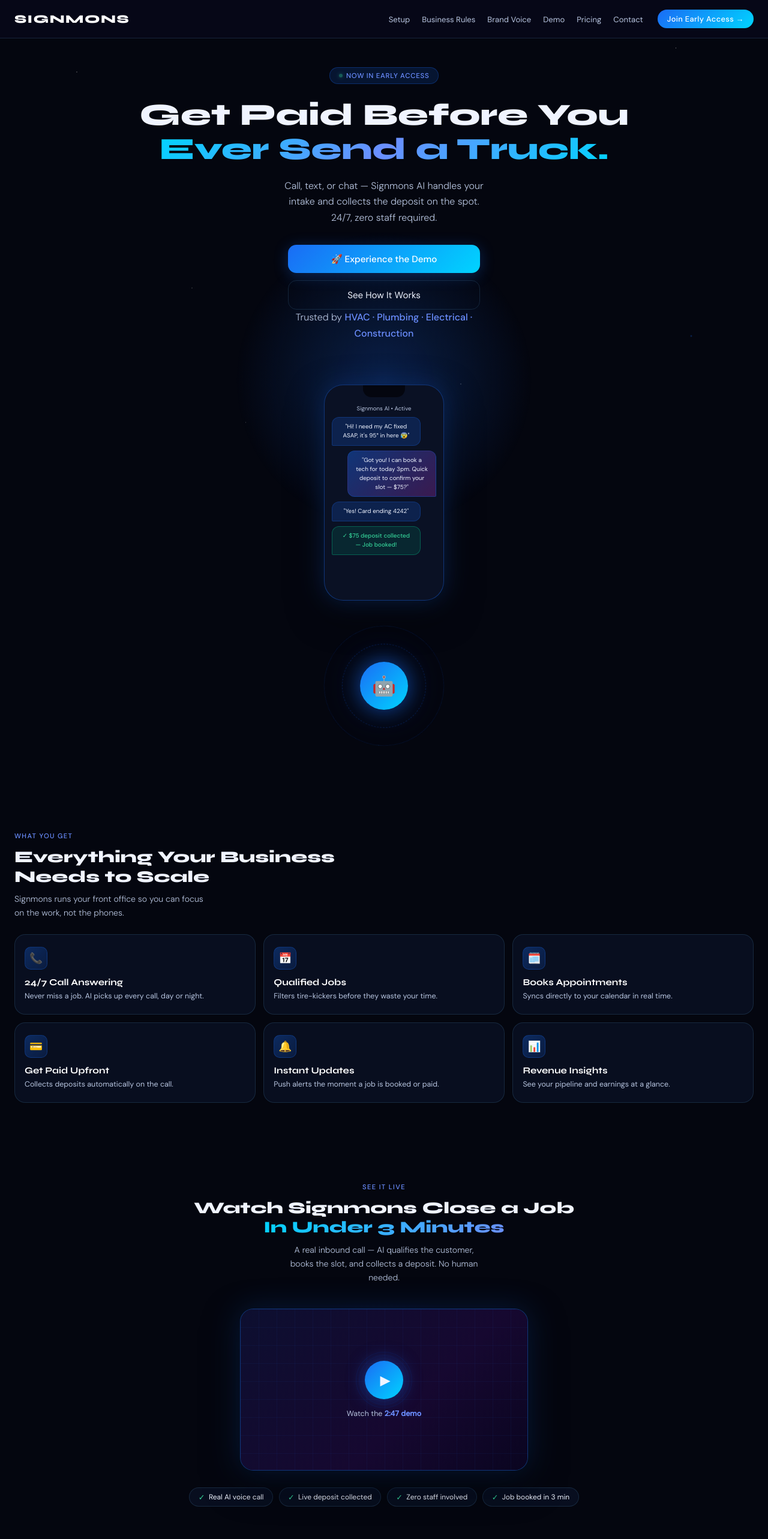
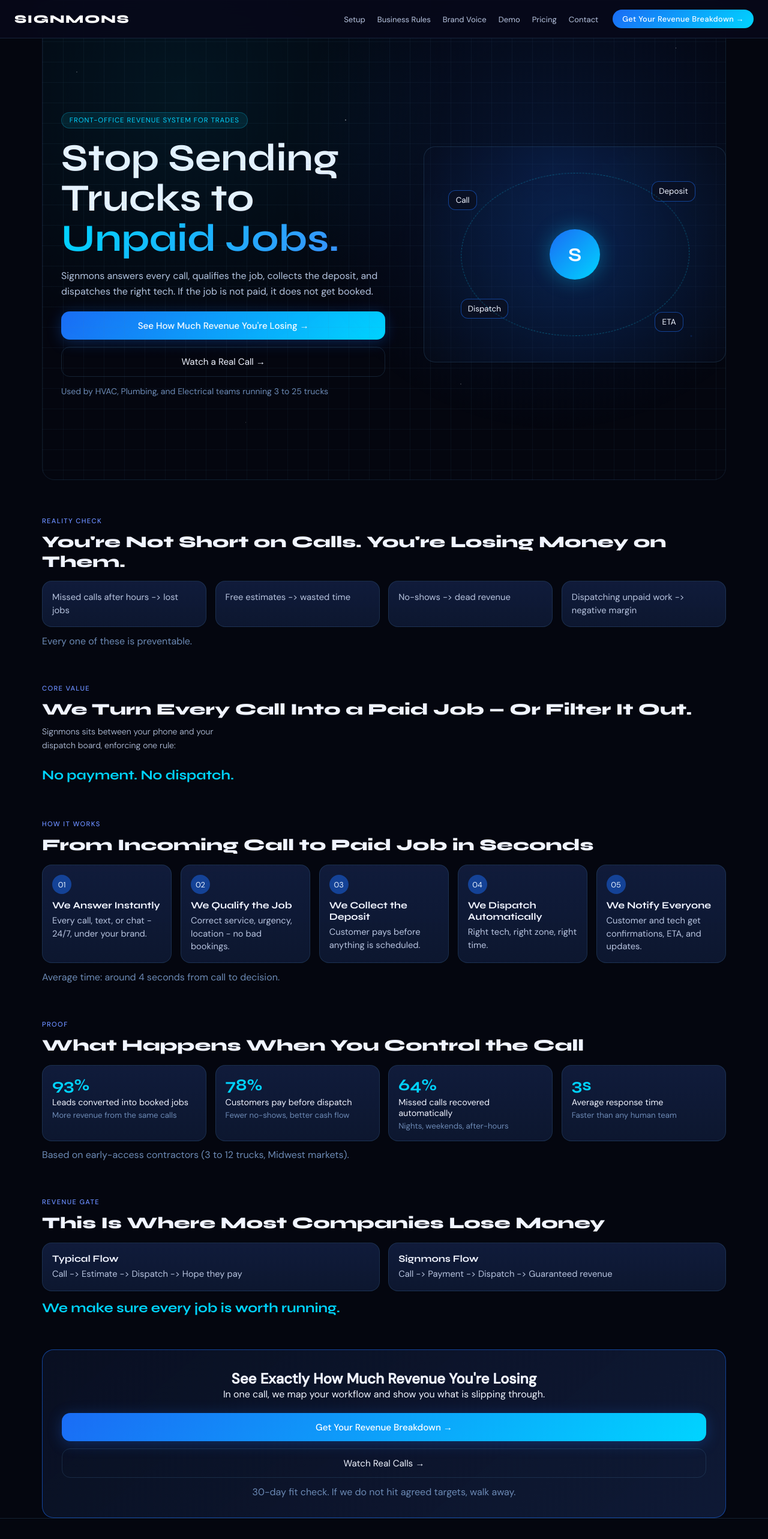
Before and after one commit to Debynyhan-Banks/Signmons-Marketing-Web-Feat-Marketing-Site, a React (Vite) app: page / in a window 1280 px wide. Shown: the top 2565 px of the page at 60% size. Built offline with nearby package versions, Linux system fonts and the light colour scheme.

Commit message:
feat(fe-014a): redesign homepage for high-conversion futuristic flow

```diff
--- a/src/main.tsx
+++ b/src/main.tsx
@@ -7,6 +7,7 @@
 import './styles/site/signmons.css';
 import './styles/site/demo.css';
 import './styles/site/contact.css';
+import './styles/site/home-revamp.css';
 import './styles/site/business-rules.css';
 import './styles/site/brand-voice.css';
 import './styles/site/dispatch-scheduling.css';
--- a/src/pages/site/SiteHome.tsx
+++ b/src/pages/site/SiteHome.tsx
@@ -1,255 +1,166 @@
-import { useState, type KeyboardEvent } from 'react';
 import SiteFooter from '../../components/site/SiteFooter';
 import SiteNavigation from '../../components/site/SiteNavigation';
 import useSiteEffects from '../../hooks/useSiteEffects';
-import { siteFooterLinks, siteHomeContent, sitePrimaryLinks } from '../../data/siteContent';
+import { siteFooterLinks, sitePrimaryLinks } from '../../data/siteContent';
+
+const painItems = [
+  'Missed calls after hours -> lost jobs',
+  'Free estimates -> wasted time',
+  'No-shows -> dead revenue',
+  'Dispatching unpaid work -> negative margin',
+];
+
+const flowSteps = [
+  {
+    title: 'We Answer Instantly',
+    detail: 'Every call, text, or chat - 24/7, under your brand.',
+  },
+  {
+    title: 'We Qualify the Job',
+    detail: 'Correct service, urgency, location - no bad bookings.',
+  },
+  {
+    title: 'We Collect the Deposit',
+    detail: 'Customer pays before anything is scheduled.',
+  },
+  {
+    title: 'We Dispatch Automatically',
+    detail: 'Right tech, right zone, right time.',
+  },
+  {
+    title: 'We Notify Everyone',
+    detail: 'Customer and tech get confirmations, ETA, and updates.',
+  },
+];
+
+const metrics = [
+  { value: '93%', label: 'Leads converted into booked jobs', note: 'More revenue from the same calls' },
+  { value: '78%', label: 'Customers pay before dispatch', note: 'Fewer no-shows, better cash flow' },
+  { value: '64%', label: 'Missed calls recovered automatically', note: 'Nights, weekends, after-hours' },
+  { value: '3s', label: 'Average response time', note: 'Faster than any human team' },
+];
 
 const SiteHome = () => {
-  const [isVideoPlaying, setIsVideoPlaying] = useState(false);
-  const { hero, phoneMock, features, demoSection, process, proof, pricing, earlyAccess } = siteHomeContent;
-
   useSiteEffects({ smoothAnchors: true });
-
-  const handleVideoPlay = () => {
-    setIsVideoPlaying(true);
-  };
-
-  const handleVideoKeyDown = (event: KeyboardEvent<HTMLDivElement>) => {
-    if (event.key === 'Enter' || event.key === ' ') {
-      event.preventDefault();
-      handleVideoPlay();
-    }
-  };
 
   return (
     <>
-      <SiteNavigation
-        navLinks={sitePrimaryLinks}
-        ctaLabel={siteHomeContent.navCtaLabel}
-        ctaHref={siteHomeContent.navCtaHref}
-      />
+      <SiteNavigation navLinks={sitePrimaryLinks} ctaLabel="Get Your Revenue Breakdown →" ctaHref="/contact" />
 
-      <section className="hero">
-        <div className="hero-glow"></div>
-
-        <div className="hero-badge">
-          <span className="badge-dot"></span>
-          {hero.badge}
+      <section className="homex-hero">
+        <div className="homex-grid"></div>
+        <div className="homex-hero-copy">
+          <p className="homex-kicker">Front-Office Revenue System for Trades</p>
+          <h1>
+            Stop Sending Trucks to
+            <span> Unpaid Jobs.</span>
+          </h1>
+          <p className="homex-sub">
+            Signmons answers every call, qualifies the job, collects the deposit, and dispatches the right tech.
+            If the job is not paid, it does not get booked.
+          </p>
+          <div className="homex-actions">
+            <a className="btn-primary" href="/contact">
+              See How Much Revenue You&apos;re Losing →
+            </a>
+            <a className="btn-secondary" href="/demo">
+              Watch a Real Call →
+            </a>
+          </div>
+          <p className="homex-trust">Used by HVAC, Plumbing, and Electrical teams running 3 to 25 trucks</p>
         </div>
 
-        <h1>
-          {hero.title}
-          <br />
-          <span className="accent">{hero.accent}</span>
-        </h1>
-
-        <p>{hero.lead}</p>
-
-        <div className="hero-actions">
-          <a href={hero.primaryCtaHref} className="btn-primary">
-            {hero.primaryCtaLabel}
-          </a>
-          <a href={hero.secondaryCtaHref} className="btn-secondary">
-            {hero.secondaryCtaLabel}
-          </a>
-        </div>
-
-        <p className="trust-line">
-          {hero.trustLead} <span>{hero.trustAccent}</span>
-        </p>
-
-        <div className="phone-mockup">
-          <div className="phone-notch"></div>
-          <div className="phone-screen">
-            <div className="phone-status">{phoneMock.status}</div>
-            {phoneMock.bubbles.map((bubble, index) => (
-              <div key={bubble} className={`chat-bubble${index === 1 ? ' right' : ''}`}>
-                {bubble}
-              </div>
-            ))}
-            <div className="chat-bubble system">{phoneMock.confirmation}</div>
-          </div>
-        </div>
-
-        <div className="orbit-wrap orbit-wrap--hero" aria-hidden="true">
-          <div className="orbit-ring orbit-ring-1"></div>
-          <div className="orbit-ring orbit-ring-2"></div>
-          <div className="orbit-core">🤖</div>
+        <div className="homex-orbital" aria-hidden="true">
+          <div className="homex-core">S</div>
+          <div className="homex-node homex-node-1">Call</div>
+          <div className="homex-node homex-node-2">Deposit</div>
+          <div className="homex-node homex-node-3">Dispatch</div>
+          <div className="homex-node homex-node-4">ETA</div>
+          <div className="homex-ring"></div>
         </div>
       </section>
 
-      <section className="features fade-in">
-        <p className="section-tag">{features.tag}</p>
-        <h2 className="section-title">
-          Everything Your Business
-          <br />
-          Needs to Scale
-        </h2>
-        <p className="section-sub">{features.subtitle}</p>
-
-        <div className="features-grid">
-          {features.items.map((item) => (
-            <div key={item.id} className="feat-card">
-              <div className="feat-icon">{item.icon}</div>
-              <h3>{item.title}</h3>
-              <p>{item.description}</p>
-            </div>
+      <section className="homex-pain fade-in">
+        <p className="section-tag">Reality Check</p>
+        <h2 className="section-title">You&apos;re Not Short on Calls. You&apos;re Losing Money on Them.</h2>
+        <div className="homex-pain-grid">
+          {painItems.map((item) => (
+            <article key={item} className="homex-pain-card">
+              <p>{item}</p>
+            </article>
           ))}
         </div>
+        <p className="homex-close">Every one of these is preventable.</p>
       </section>
 
-      <section className="demo-section fade-in" id="demo">
-        <p className="section-tag">{demoSection.tag}</p>
-        <h2 className="section-title">
-          {demoSection.title}
-          <br />
-          <span className="demo-title-accent">{demoSection.accent}</span>
-        </h2>
-        <p className="section-sub demo-sub-center">{demoSection.subtitle}</p>
+      <section className="homex-solution fade-in">
+        <p className="section-tag">Core Value</p>
+        <h2 className="section-title">We Turn Every Call Into a Paid Job — Or Filter It Out.</h2>
+        <p className="section-sub">Signmons sits between your phone and your dispatch board, enforcing one rule:</p>
+        <p className="homex-rule">No payment. No dispatch.</p>
+      </section>
 
-        <div className="video-outer">
-          <div className="video-glow"></div>
-          <div
-            className={`video-frame${isVideoPlaying ? ' playing' : ''}`}
-            role="button"
-            tabIndex={0}
-            aria-label="Play demo video"
-            onClick={handleVideoPlay}
-            onKeyDown={handleVideoKeyDown}
-          >
-            <div className="video-placeholder">
-              <div className="video-placeholder-grid"></div>
-              <div className="play-ring">
-                <span className="play-icon">▶</span>
-              </div>
-              <p className="video-label">
-                Watch the <strong>2:47 demo</strong>
-              </p>
-            </div>
-            <iframe
-              title="Signmons demo video"
-              src={isVideoPlaying ? demoSection.videoUrl : ''}
-              allow="autoplay; fullscreen"
-              allowFullScreen
-            ></iframe>
-          </div>
-        </div>
-
-        <div className="demo-chips">
-          {demoSection.chips.map((chip) => (
-            <div key={chip.id} className="demo-chip">
-              <span>✓</span> {chip.text}
-            </div>
+      <section className="homex-flow fade-in" id="how-it-works">
+        <p className="section-tag">How It Works</p>
+        <h2 className="section-title">From Incoming Call to Paid Job in Seconds</h2>
+        <div className="homex-flow-grid">
+          {flowSteps.map((step, index) => (
+            <article key={step.title} className="homex-step">
+              <div className="homex-step-num">{String(index + 1).padStart(2, '0')}</div>
+              <h3>{step.title}</h3>
+              <p>{step.detail}</p>
+            </article>
           ))}
         </div>
+        <p className="homex-close">Average time: around 4 seconds from call to decision.</p>
       </section>
 
-      <section className="how fade-in" id={process.id}>
-        <p className="section-tag">{process.tag}</p>
-        <h2 className="section-title">
-          Live in Minutes,
-          <br />
-          Earning in Hours
-        </h2>
-        <p className="section-sub">{process.subtitle}</p>
-
-        <div className="steps">
-          {process.steps.map((step, index) => (
-            <div key={step.id} className="step">
-              <div className="step-num">{index + 1}</div>
-              <div className="step-body">
-                <h3>{step.title}</h3>
-                <p>{step.description}</p>
-              </div>
-            </div>
+      <section className="homex-proof fade-in">
+        <p className="section-tag">Proof</p>
+        <h2 className="section-title">What Happens When You Control the Call</h2>
+        <div className="homex-metrics-grid">
+          {metrics.map((metric) => (
+            <article key={metric.label} className="homex-metric">
+              <p className="homex-metric-value">{metric.value}</p>
+              <p className="homex-metric-label">{metric.label}</p>
+              <p className="homex-metric-note">{metric.note}</p>
+            </article>
           ))}
         </div>
+        <p className="homex-footnote">Based on early-access contractors (3 to 12 trucks, Midwest markets).</p>
       </section>
 
-      <section className="proof fade-in">
-        <p className="section-tag">{proof.tag}</p>
-        <h2 className="section-title">
-          Numbers That Move
-          <br />
-          the Needle
-        </h2>
-
-        <div className="stat-row">
-          {proof.stats.map((stat) => (
-            <div key={stat.id} className="stat-card">
-              <div className="stat-num">{stat.value}</div>
-              <div className="stat-label">{stat.label}</div>
-            </div>
-          ))}
+      <section className="homex-compare fade-in">
+        <p className="section-tag">Revenue Gate</p>
+        <h2 className="section-title">This Is Where Most Companies Lose Money</h2>
+        <div className="homex-compare-grid">
+          <article>
+            <h3>Typical Flow</h3>
+            <p>Call -&gt; Estimate -&gt; Dispatch -&gt; Hope they pay</p>
+          </article>
+          <article>
+            <h3>Signmons Flow</h3>
+            <p>Call -&gt; Payment -&gt; Dispatch -&gt; Guaranteed revenue</p>
+          </article>
         </div>
-
-        <div className="testimonial">
-          <p>{proof.testimonial.quote}</p>
-          <div className="testimonial-author">
-            <div className="avatar">{proof.testimonial.initials}</div>
-            <div className="author-info">
-              <strong>{proof.testimonial.author}</strong>
-              <span>{proof.testimonial.role}</span>
-            </div>
-          </div>
-        </div>
+        <p className="homex-rule">We make sure every job is worth running.</p>
       </section>
 
-      <section className="pricing fade-in" id={pricing.id}>
-        <p className="section-tag">{pricing.tag}</p>
-        <h2 className="section-title">{pricing.title}</h2>
-        <p className="section-sub">{pricing.subtitle}</p>
-
-        {pricing.plans.map((plan) => (
-          <div key={plan.id} className={`plan-card${plan.featured ? ' featured' : ''}`}>
-            {plan.badge ? <div className="plan-badge">{plan.badge}</div> : null}
-            <div className="plan-name">{plan.name}</div>
-            <div className="plan-price">{plan.price}</div>
-            <div className="plan-desc">{plan.description}</div>
-            <ul className="plan-features">
-              {plan.features.map((feature) => (
-                <li key={`${plan.id}-${feature}`}>
-                  <span className="check">✓</span> {feature}
-                </li>
-              ))}
-            </ul>
-            <a href={plan.ctaHref} className={`${plan.ctaClassName} plan-cta`}>
-              {plan.ctaLabel}
-            </a>
-          </div>
-        ))}
+      <section className="homex-cta-final fade-in">
+        <h2>See Exactly How Much Revenue You&apos;re Losing</h2>
+        <p>In one call, we map your workflow and show you what is slipping through.</p>
+        <div className="homex-actions homex-actions-center">
+          <a className="btn-primary" href="/contact">
+            Get Your Revenue Breakdown →
+          </a>
+          <a className="btn-secondary" href="/demo">
+            Watch Real Calls →
+          </a>
+        </div>
+        <p className="homex-footnote">30-day fit check. If we do not hit agreed targets, walk away.</p>
       </section>
 
-      <section className="cta-section fade-in" id={earlyAccess.id}>
-        <div className="cta-box">
-          <p className="section-tag">{earlyAccess.tag}</p>
-          <h2>
-            {earlyAccess.title}
-            <br />
-            <span className="cta-title-accent">{earlyAccess.accent}</span>
-          </h2>
-          <p>{earlyAccess.subtitle}</p>
-
-          <div className="cta-input-wrap">
-            <input type="tel" placeholder={earlyAccess.inputPlaceholder} className="cta-input" />
-            <a href={earlyAccess.ctaHref} className="btn-primary">
-              {earlyAccess.ctaLabel}
-            </a>
-          </div>
-
-          <p className="cta-note">{earlyAccess.note}</p>
-        </div>
-
-        <div className="industries industries--cta">
-          {earlyAccess.industries.map((industry) => (
-            <span key={industry.id} className="industry-tag">
-              {industry.label}
-            </span>
-          ))}
-        </div>
-      </section>
-
-      <SiteFooter links={siteFooterLinks} copyright={siteHomeContent.footerCopyright} />
+      <SiteFooter links={siteFooterLinks} copyright="© 2026 Signmons. All rights reserved." />
     </>
   );
 };
--- /dev/null
+++ b/src/styles/site/home-revamp.css
@@ -0,0 +1,257 @@
+.homex-hero,
+.homex-pain,
+.homex-solution,
+.homex-flow,
+.homex-proof,
+.homex-compare,
+.homex-cta-final {
+  width: min(1140px, 92%);
+  margin: 0 auto;
+  position: relative;
+  z-index: 1;
+}
+
+.homex-hero {
+  min-height: 100svh;
+  display: grid;
+  grid-template-columns: 1.2fr 1fr;
+  gap: 2rem;
+  align-items: center;
+  padding: 7rem 0 4rem;
+}
+
+.homex-grid {
+  position: absolute;
+  inset: 0;
+  background:
+    radial-gradient(circle at 20% 20%, rgba(0, 212, 255, 0.08), transparent 40%),
+    radial-gradient(circle at 75% 35%, rgba(26, 108, 245, 0.14), transparent 44%),
+    linear-gradient(rgba(74, 127, 168, 0.08) 1px, transparent 1px),
+    linear-gradient(90deg, rgba(74, 127, 168, 0.08) 1px, transparent 1px);
+  background-size: auto, auto, 34px 34px, 34px 34px;
+  border: 1px solid var(--border-subtle);
+  border-radius: 1.3rem;
+  pointer-events: none;
+}
+
+.homex-hero-copy { padding: 2rem; }
+
+.homex-kicker {
+  display: inline-flex;
+  background: rgba(0, 212, 255, 0.1);
+  color: var(--accent-cyan);
+  border: 1px solid rgba(0, 212, 255, 0.26);
+  border-radius: 999px;
+  padding: 0.3rem 0.8rem;
+  font-size: 0.72rem;
+  letter-spacing: 0.08em;
+  text-transform: uppercase;
+  margin-bottom: 1rem;
+}
+
+.homex-hero h1 {
+  font-family: 'Syne', sans-serif;
+  font-size: clamp(2.3rem, 5vw, 4rem);
+  line-height: 1.05;
+}
+
+.homex-hero h1 span {
+  display: block;
+  background: linear-gradient(120deg, var(--accent-cyan), var(--accent-blue-hover));
+  -webkit-background-clip: text;
+  -webkit-text-fill-color: transparent;
+  background-clip: text;
+}
+
+.homex-sub {
+  color: var(--text-secondary);
+  margin-top: 1rem;
+  max-width: 52ch;
+  line-height: 1.6;
+}
+
+.homex-actions {
+  display: flex;
+  flex-wrap: wrap;
+  gap: 0.75rem;
+  margin-top: 1.3rem;
+}
+
+.homex-trust {
+  margin-top: 0.95rem;
+  color: var(--text-muted);
+  font-size: 0.88rem;
+}
+
+.homex-orbital {
+  position: relative;
+  height: 360px;
+  border-radius: 1.2rem;
+  border: 1px solid var(--border-default);
+  background: radial-gradient(circle at 50% 50%, rgba(26,108,245,0.2), rgba(10, 17, 36, 0.3));
+  overflow: hidden;
+}
+
+.homex-ring {
+  position: absolute;
+  inset: 12%;
+  border: 1px dashed rgba(0, 212, 255, 0.35);
+  border-radius: 50%;
+  animation: homex-spin 12s linear infinite;
+}
+
+.homex-core {
+  position: absolute;
+  top: 50%;
+  left: 50%;
+  transform: translate(-50%, -50%);
+  width: 84px;
+  height: 84px;
+  border-radius: 999px;
+  display: grid;
+  place-items: center;
+  font-family: 'Syne', sans-serif;
+  font-size: 2rem;
+  background: linear-gradient(135deg, #1a6cf5, #00d4ff);
+  color: #f5f9ff;
+  box-shadow: 0 0 32px rgba(0, 212, 255, 0.35);
+}
+
+.homex-node {
+  position: absolute;
+  background: rgba(10, 17, 36, 0.95);
+  border: 1px solid var(--border-accent);
+  border-radius: 0.75rem;
+  padding: 0.45rem 0.7rem;
+  color: var(--text-primary);
+  font-size: 0.84rem;
+}
+
+.homex-node-1 { top: 20%; left: 8%; }
+.homex-node-2 { top: 16%; right: 10%; }
+.homex-node-3 { bottom: 20%; left: 12%; }
+.homex-node-4 { bottom: 14%; right: 14%; }
+
+.homex-pain,
+.homex-solution,
+.homex-flow,
+.homex-proof,
+.homex-compare,
+.homex-cta-final { margin-top: 3.5rem; }
+
+.homex-pain-grid,
+.homex-flow-grid,
+.homex-metrics-grid,
+.homex-compare-grid {
+  margin-top: 1rem;
+  display: grid;
+  gap: 0.9rem;
+}
+
+.homex-pain-grid { grid-template-columns: repeat(4, minmax(0, 1fr)); }
+.homex-flow-grid { grid-template-columns: repeat(5, minmax(0, 1fr)); }
+.homex-metrics-grid { grid-template-columns: repeat(4, minmax(0, 1fr)); }
+.homex-compare-grid { grid-template-columns: repeat(2, minmax(0, 1fr)); }
+
+.homex-pain-card,
+.homex-step,
+.homex-metric,
+.homex-compare-grid article {
+  background: linear-gradient(180deg, rgba(21, 35, 74, 0.75), rgba(15, 26, 54, 0.84));
+  border: 1px solid var(--border-default);
+  border-radius: 1rem;
+  padding: 1rem;
+}
+
+.homex-step-num {
+  width: 2rem;
+  height: 2rem;
+  border-radius: 999px;
+  display: grid;
+  place-items: center;
+  font-size: 0.8rem;
+  color: #e7f2ff;
+  margin-bottom: 0.55rem;
+  background: rgba(26, 108, 245, 0.5);
+}
+
+.homex-step h3,
+.homex-compare-grid h3 {
+  font-family: 'Syne', sans-serif;
+  font-size: 1rem;
+  margin-bottom: 0.4rem;
+}
+
+.homex-step p,
+.homex-compare-grid p,
+.homex-pain-card p {
+  color: var(--text-secondary);
+  font-size: 0.92rem;
+  line-height: 1.45;
+}
+
+.homex-metric-value {
+  font-family: 'Syne', sans-serif;
+  font-size: 1.7rem;
+  color: var(--accent-cyan);
+}
+
+.homex-metric-label {
+  color: var(--text-primary);
+  margin-top: 0.25rem;
+  font-size: 0.9rem;
+}
+
+.homex-metric-note {
+  color: var(--text-muted);
+  font-size: 0.83rem;
+  margin-top: 0.25rem;
+}
+
+.homex-rule {
+  margin-top: 0.9rem;
+  font-family: 'Syne', sans-serif;
+  font-size: 1.4rem;
+  color: var(--accent-cyan);
+}
+
+.homex-close,
+.homex-footnote {
+  margin-top: 0.8rem;
+  color: var(--text-muted);
+}
+
+.homex-actions-center { justify-content: center; }
+
+.homex-cta-final {
+  text-align: center;
+  padding: 2rem;
+  border: 1px solid var(--border-accent);
+  border-radius: 1.2rem;
+  background: linear-gradient(140deg, rgba(10,17,36,0.9), rgba(24,42,85,0.55));
+}
+
+@keyframes homex-spin {
+  to { transform: rotate(360deg); }
+}
+
+@media (max-width: 1080px) {
+  .homex-hero {
+    grid-template-columns: 1fr;
+  }
+
+  .homex-flow-grid { grid-template-columns: repeat(2, minmax(0, 1fr)); }
+}
+
+@media (max-width: 760px) {
+  .homex-pain-grid,
+  .homex-metrics-grid,
+  .homex-flow-grid,
+  .homex-compare-grid {
+    grid-template-columns: 1fr;
+  }
+
+  .homex-hero-copy {
+    padding: 1.2rem;
+  }
+}
```
Also changed, not shown: 2 other files (tests, documents, lock files or other folders).
